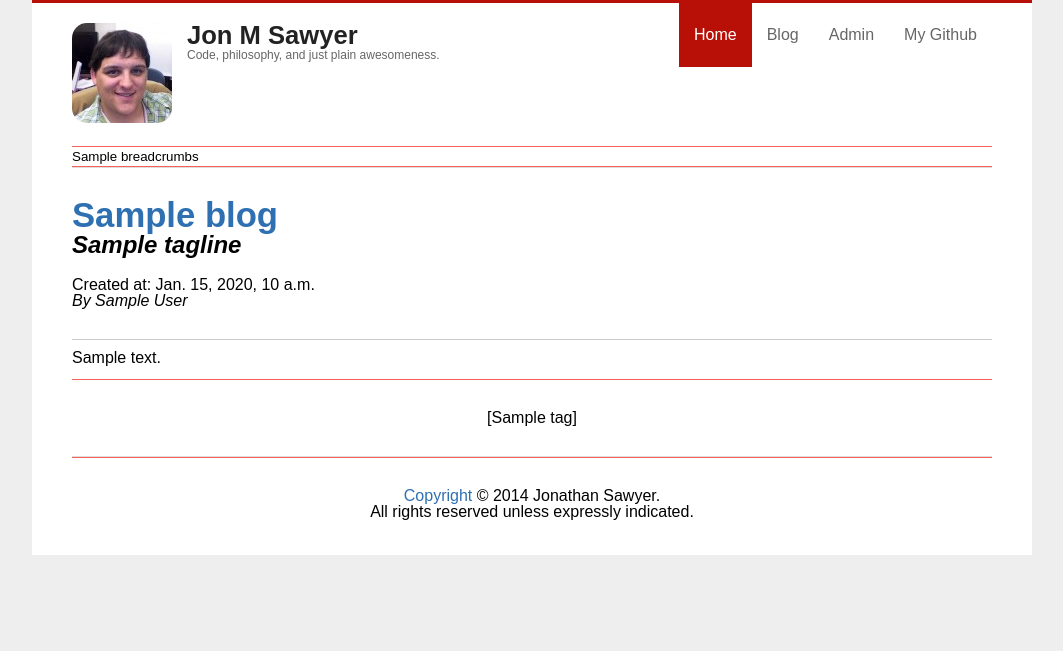
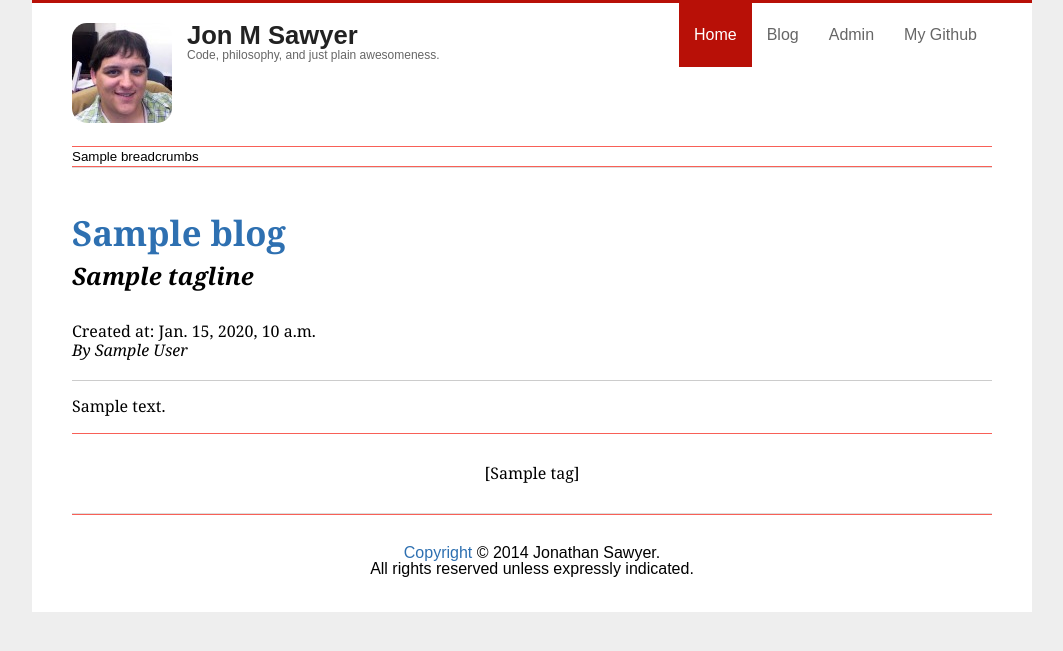
Before and after one commit to jonmsawyer/jweb, a Django app: template jweb/blog/templates/blog/home.html in a window 1280 px wide. Shown: the top 651 px of the page, without its empty margins (108-1171 px from the left). Run offline with Django 3.2, Linux system fonts and the light colour scheme; the template is opened without the code that fills it: most values are stand-ins (such as "Sample title", 1, 10 or a date in 2020); data that the repository does not hold is empty; some libraries are stand-ins or nearby versions.

Commit message:
Editing fantastic styles for blog

```diff
--- a/jweb/blog/static/blog/blog.css
+++ b/jweb/blog/static/blog/blog.css
@@ -12,7 +12,90 @@
 }
 
 article.blog section#blog_pubinfo {
-    padding: 0 0 30px 0;
+    padding: 0 0 20px 0;
     border-bottom: 1px solid #ccc;
     margin: 0 0 10px 0;
 }
+
+article.blog section#blog_content a {
+    text-decoration: underline;
+}
+
+article.blog ul {
+    list-style-type: disc;
+    padding: 0 0 0 30px;
+    margin: 10px 0;
+}
+
+article.blog ol {
+    list-style-type: decimal;
+    padding: 0 0 0 30px;
+    margin: 10px 0;
+}
+
+article.blog ul ul,
+article.blog ul ol,
+article.blog ol ul,
+article.blog ol ol {
+    margin: 0;
+}
+
+article.blog h1,
+article.blog h2,
+article.blog h3,
+article.blog h4,
+article.blog h5,
+article.blog h6 {
+    margin: 0.7em 0;
+}
+
+article.blog {
+    font-family: Georgia, Cambria, Times, serif;
+    font-size: 12pt;
+    line-height: 1.2em;
+}
+
+article.blog p {
+    margin: 1em 0;
+}
+
+article.blog code,
+article.blog pre  {
+    font-size: 12px;
+    border: 1px solid #f86057;
+    background-color: #f8d0c7;
+    border-radius: 3px;
+    color: inherit;
+    line-height: 1.3em;
+}
+
+article.blog pre code {
+    border: 0;
+    background-color: inherit;
+}
+
+article.blog pre {
+    padding: 3px;
+    margin: 0 0 0.8em 0;
+}
+
+article.blog blockquote {
+    background: #e9e9e9;
+    border-left: 10px solid #ccc;
+    margin: 1.5em 10px;
+    padding: 0.5em 10px;
+    quotes: "\201C""\201D""\2018""\2019"
+}
+
+article.blog blockquote:before {
+    color: #aaa;
+    content: open-quote;
+    font-size: 4em;
+    line-height: 0.1em;
+    margin-right: 0.25em;
+    vertical-align: -0.4em;
+}
+
+article.blog blockquote p {
+    display: inline;
+}
```
Also changed, not shown: jweb/jweb/settings.py (+14 -1 lines).
